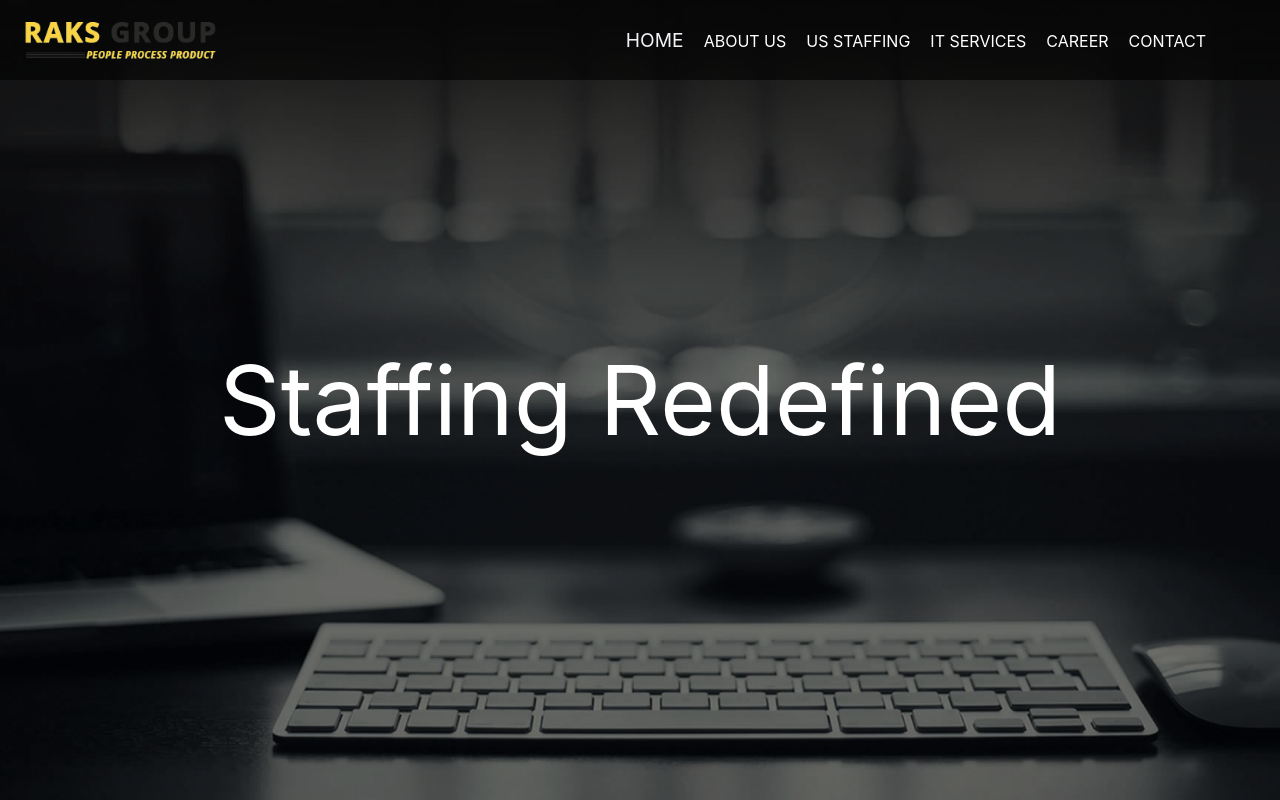
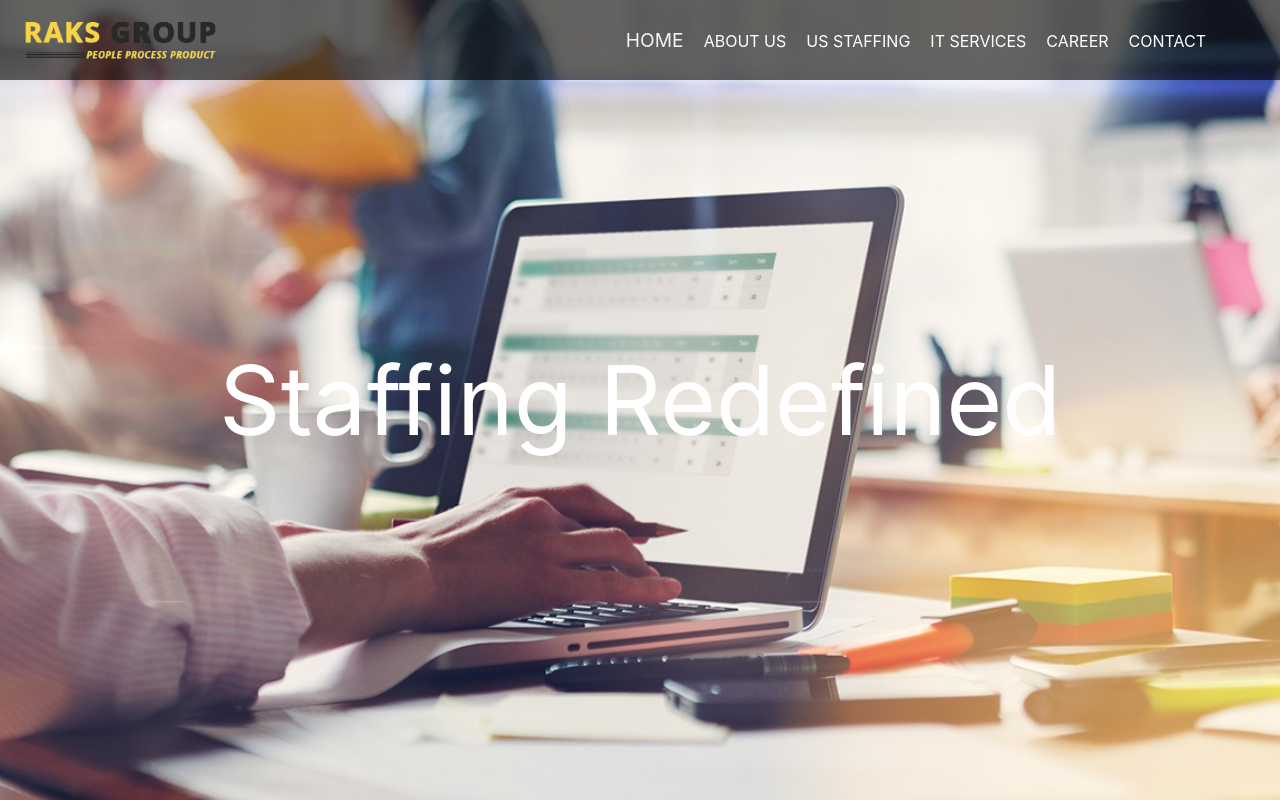
Before and after one commit to NithinKumarAlladi/RAKSGroup, a React (Create React App) app: page /#/ in a window 1280 px wide. Shown: the top 800 px of the page. Built offline with nearby package versions, Linux system fonts and the light colour scheme.

Commit message:
animation added to home page background.

```diff
--- a/public/index.html
+++ b/public/index.html
@@ -14,7 +14,6 @@
       user's mobile device or desktop. See https://developers.google.com/web/fundamentals/web-app-manifest/
     -->
     <link rel="manifest" href="%PUBLIC_URL%/manifest.json" />
-    <link rel="stylesheet" href="https://www.w3schools.com/w3css/4/w3.css">
     <!--
       Notice the use of %PUBLIC_URL% in the tags above.
       It will be replaced with the URL of the `public` folder during the build.
@@ -27,6 +26,7 @@
     <title>RAKS Group LLC</title>
   </head>
   <body>
+    <noscript>You need to enable JavaScript to run this app.</noscript>
     <div id="root"></div>
   </body>
 </html>
--- a/src/About.css
+++ b/src/About.css
@@ -31,19 +31,14 @@
     background: rgba(0,0,0,0.5);
 }
 .p1{
-    padding-top: 15vh;
     font-size: 1.2em;
-    width:100%;
-    padding-left:20%;
-    padding-right: 20%;
-    padding-bottom: 50px;
+    padding: 15vh 20% 50px 20%;
     text-align: center;
     color: var(--yellow);
     background: rgba(0,0,0,0.5);
 }
 .para{
     font-size: 1.2em;
-    width:100%;
     padding-left:20%;
     padding-right: 20%;
     padding-bottom: 10vh;
--- a/src/App.css
+++ b/src/App.css
@@ -13,6 +13,9 @@
 }
 P{
   color: var(--black);
+}
+a{
+  color: var(--yellow);
 }
 .nvbr{
   position: fixed;
@@ -76,6 +79,7 @@ P{
 .mailtoHref{
   text-decoration: none;
   text-emphasis: none;
+  color: var(--yellow);
 }
 .endLinksH{
   font-size: 2em;
@@ -86,6 +90,7 @@ P{
 }
 .endLink{
   text-decoration: none;
+  text-emphasis: none;
   color: var(--yellow);
   margin:30px 10px 30px 10px;
 }
@@ -110,6 +115,9 @@ P{
 }
 .menuDiv{
   display: none;
+}
+.credits{
+  color: black;
 }
 
 @media screen and (max-width:900px){
@@ -152,7 +160,7 @@ P{
     width:100%;
     background: var(--black);
     position: fixed;
-    padding: 90px 10% 5% 10%;
+    padding: 90px 0% 5% 0%;
     z-index: 3;
   }
   .menuLink{
--- a/src/App.js
+++ b/src/App.js
@@ -35,7 +35,7 @@ class App extends Component {
       <Router>
         <div className="App">
           <div className="nvbr" id="nvbr">
-            <img  alt="this is some alternative text." className="logo" src={logo} />
+            <img alt="this is some alternative text." className="logo" src={logo} />
             <nav className="nav" id="nav">
               <NavLink to="/" exact activeClassName="activeLink" className="link" >HOME</NavLink>
               <NavLink to="/about" activeClassName="activeLink" className="link" >ABOUT US</NavLink>
@@ -45,7 +45,7 @@ class App extends Component {
               <NavLink to="/contact" activeClassName="activeLink" className="link" >CONTACT</NavLink>
             </nav>
             <div className="menuDiv" >
-              <img  alt="this is some alternative text." src={menuIcn} className="menuIcn" onClick={() => {
+              <img alt="this is some alternative text." src={menuIcn} className="menuIcn" onClick={() => {
                 this.toggleMenu();
               }} />
             </div>
@@ -69,7 +69,7 @@ class App extends Component {
           <div className="endDiv" >
             <div className="endInnerDiv" >
               <div className="endLogoDiv" >
-                <img  alt="this is some alternative text." className="endLogo" src={logo} />
+                <img alt="this is some alternative text." className="endLogo" src={logo} />
                 <p className="endAddress" > Address : 3900 Jermantown Rd, Suite 420, Fairfax, VA 22030.<br /> <br />Phone : +1 571-455-7257 <br /><br /> <a className="mailtoHref" href="mailto:info@raksgroup.com" >info@raksgroup.com</a></p>
               </div>
               <div>
@@ -88,10 +88,15 @@ class App extends Component {
                 <p>
                   <a href="https://www.linkedin.com/company/raks-group-llc" target="_blank" rel="noopener noreferrer"><i class="fa fa-linkedin endIcn" aria-hidden="true"></i></a>
                   <a href="mailto:nithinkumaralladi.me@gmail.com" ><i className="fa fa-envelope endIcn" aria-hidden="true"></i></a>
-                  <a href="https://www.glassdoor.co.in/Reviews/RAKS-Group-Reviews-E2452158.htm" target="_blank" rel="noopener noreferrer"><img  alt="this is some alternative text." src={glassdoor} className="glassdoorIcn" /></a>
+                  <a href="https://www.glassdoor.co.in/Reviews/RAKS-Group-Reviews-E2452158.htm" target="_blank" rel="noopener noreferrer"><img alt="this is some alternative text." src={glassdoor} className="glassdoorIcn" /></a>
                 </p>
               </div>
-              <div>Icons made by <a href="https://www.flaticon.com/authors/chanut" title="Chanut">Chanut</a> from <a href="https://www.flaticon.com/" title="Flaticon">www.flaticon.com</a> is licensed by <a href="http://creativecommons.org/licenses/by/3.0/" title="Creative Commons BY 3.0" target="_blank" rel="noopener noreferrer">CC 3.0 BY</a></div>
+              <div className="credits" >Icons made by
+                <a href="https://www.flaticon.com/authors/chanut" style={{ color: "black" }} title="Chanut">Chanut</a> from
+                <a href="https://www.flaticon.com/" style={{ color: "black" }} title="Flaticon">www.flaticon.com</a> is licensed by
+                <a href="http://creativecommons.org/licenses/by/3.0/" style={{ color: "black" }} title="Creative Commons BY 3.0" target="_blank" rel="noopener noreferrer">
+                  CC 3.0 BY</a>
+              </div>
             </div>
           </div>
         </div>
--- a/src/Contact.css
+++ b/src/Contact.css
@@ -1,5 +1,19 @@
-.contactForm{
-    width:100vw;
-    height: 100vh;
-    /* padding:5%; */
+.contactDiv{
+    display: grid;
+    grid-template-columns: 50% 50%;
 }
+.contactImg{
+    background-image: url(imgs/weR.jpg);
+    background-size: cover;
+
+}
+@media screen and (max-width:900px){
+    .contactDiv{
+        display: block;
+        background: url(imgs/weR.jpg);
+        padding:10%;
+    }
+    .contactImg{
+        display: none;
+    }
+}
--- a/src/Contact.js
+++ b/src/Contact.js
@@ -6,8 +6,9 @@ export default class Contact extends Component {
     }
     render() {
         return (
-            <div>
-                <iframe src="https://docs.google.com/forms/d/e/1FAIpQLSeOg_n_NJl1FbkLSRHNLn8r3yeeLTZAq-D3hLGtQ6sbMAno7Q/viewform?embedded=true" width="100%" height="750" style={{marginTop:"100px", border: "none"}} >Loading...</iframe>
+            <div className="contactDiv" >
+                <div className="contactImg" ></div>
+                <iframe src="https://docs.google.com/forms/d/e/1FAIpQLSeOg_n_NJl1FbkLSRHNLn8r3yeeLTZAq-D3hLGtQ6sbMAno7Q/viewform?embedded=true" width="100%" height="750" style={{ marginTop: "100px", border: "none" }} >Loading...</iframe>
             </div>
         );
     }
--- a/src/Home.css
+++ b/src/Home.css
@@ -1,21 +1,63 @@
+@keyframes slide {
+    from{transform: scale(1.3)};
+    to{transform: scale(1)};
+}
+@keyframes fade {
+    from{opacity: 0;};
+    to{opacity: 1;}
+}
 .home{
+    width:100%;
+    height: 100vh;
+    overflow: hidden;
+}
+
+#home1{
     background: url(./imgs/bg.jpg)no-repeat;
     background-size: cover;
     background-position: center;
     height: 100vh;
     width: 100%;
-    display: flex;
+    display: none;
     align-items: center;
     justify-content: center;
+    animation-name: slide;
+    animation-duration: 1500ms;
+}
+#home2{
+    background: url(./imgs/itServicesHBG.jpg)no-repeat;
+    background-size: cover;
+    background-position: center;
+    height: 100vh;
+    width: 100%;
+    display: none;
+    align-items: center;
+    justify-content: center;
+    animation-name: slide;
+    animation-duration: 1000ms;
+}
+#home3{
+    background: url(./imgs/weAreBG.jpg)no-repeat;
+    background-size: cover;
+    background-position: center;
+    height: 100vh;
+    width: 100%;
+    display: none;
+    align-items: center;
+    justify-content: center;
+    animation-name: slide;
+    animation-duration: 1000ms;
 }
 p{
     padding:0;
     margin:0;
 }
-.heading{
+#heading{
     vertical-align: center;
     color: white;
     font-size: 6em;
+    animation-name: fade;
+    animation-duration: 1500ms;
 }
 .imgs{
     height:5vw;
--- a/src/Home.js
+++ b/src/Home.js
@@ -16,14 +16,64 @@ export default class Home extends Component {
             }
         });
         window.scrollTo(0, 0);
+        let homeId = 1;
+        const switchHomePage = () => {
+            if (document.getElementById('home1') || document.getElementById('home2') || document.getElementById('home3')) {
+                homeId = homeId > 3 ? homeId - 3 : homeId;
+                switch (homeId) {
+                    case 1: {
+                        console.log(homeId);
+                        document.getElementById('home1').style.display = "flex";
+                        document.getElementById('home2').style.display = "none";
+                        document.getElementById('home3').style.display = "none";
+                        document.getElementById('heading').style.display = "none";
+                        showHeading();
+                        break;
+                    }
+                    case 2: {
+                        console.log(homeId);
+                        document.getElementById('home1').style.display = "none";
+                        document.getElementById('home2').style.display = "flex";
+                        document.getElementById('home3').style.display = "none";
+                        document.getElementById('heading').style.display = "none";
+                        showHeading();
+                        break;
+                    }
+                    case 3: {
+                        console.log(homeId);
+                        document.getElementById('home1').style.display = "none";
+                        document.getElementById('home2').style.display = "none";
+                        document.getElementById('home3').style.display = "flex";
+                        document.getElementById('heading').style.display = "none";
+                        showHeading();
+                        break;
+                    }
+                }
+                homeId++;
+            }
+        };
+        const showHeading = () => {
+            setTimeout(() => {
+                document.getElementById('heading').style.display = "initial";
+            }, 1100)
+        }
+        switchHomePage();
+        setInterval(switchHomePage, 3000)
     }
     render() {
-        let text = "Redefined"
         return (
             <Router>
                 <div>
                     <div className="home" >
-                        <p className="heading" >Staffing <span style={{ fontSize: "1em", color: "white" }} >{text}</span></p>
+                        <div id="home1" >
+                            <p id="heading" >Staffing Redefined </p>
+                        </div>
+                        <div id="home2" >
+                            <p id="heading" >Staffing Redefined</p>
+                        </div>
+                        <div id="home3" >
+                            <p id="heading" >Staffing Redefined</p>
+                        </div>
                     </div>
                     <div className="taglineImgs" >
                         <section className="imgDiv" >
```
Also changed, not shown: package.json (+1 -13 lines).
